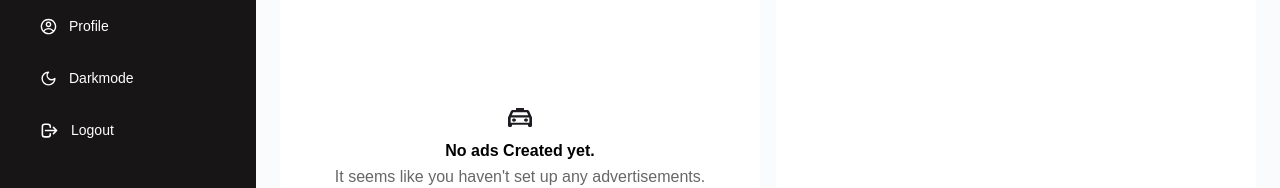
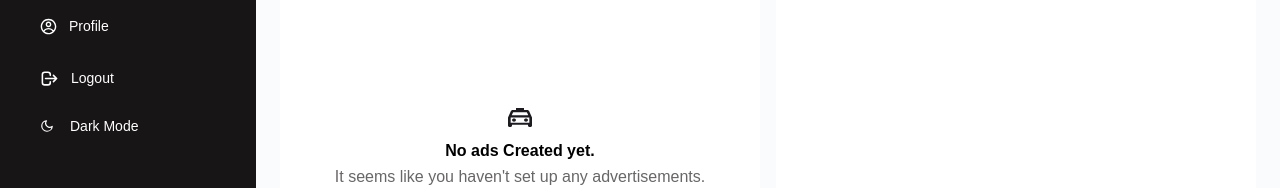
Before and after one commit to ManojKumar2920/TIC-Spotlight-Dashboard, a Next.js app: page / in a window 1280 px wide. Shown: the part 252-440 px from the top of the page. Built offline with nearby package versions, Linux system fonts and the light colour scheme.

Commit message:
Dark Mode Feature

```diff
--- a/app/globals.css
+++ b/app/globals.css
@@ -16,6 +16,12 @@ html, body {
   padding: 0;
   height: 100%;
   width: 100%;
+}
+
+@layer base{
+  body {
+      @apply dark:bg-[#0f172a] bg-white
+  }
 }
 
 body {
--- a/app/layout.tsx
+++ b/app/layout.tsx
@@ -1,29 +1,28 @@
 import type { Metadata } from "next";
-import localFont from 'next/font/local';
+import localFont from "next/font/local";
 import "./globals.css";
-
+import { Providers } from "./providers";
 
 const objectivity = localFont({
   src: [
     {
-      path: '../fonts/Objectivity.woff2',
-      weight: '400',
-      style: 'normal',
+      path: "../fonts/Objectivity.woff2",
+      weight: "400",
+      style: "normal",
     },
     {
-      path: '../fonts/Objectivity_Medium.woff2',
-      weight: '500',
-      style: 'normal',
+      path: "../fonts/Objectivity_Medium.woff2",
+      weight: "500",
+      style: "normal",
     },
     {
-      path: '../fonts/Objectivity_ExtraBold.woff2',
-      weight: '700',
-      style: 'normal',
+      path: "../fonts/Objectivity_ExtraBold.woff2",
+      weight: "700",
+      style: "normal",
     },
   ],
-  variable: '--font-objectivity'
+  variable: "--font-objectivity",
 });
-
 
 export const metadata: Metadata = {
   title: "Spotlight Dashboard",
@@ -37,10 +36,8 @@ export default function RootLayout({
 }>) {
   return (
     <html lang="en">
-      <body
-        className={`${objectivity.variable} antialiased`}
-      >
-        {children}
+      <body className={`${objectivity.variable} antialiased`}>
+        <Providers>{children}</Providers>
       </body>
     </html>
   );
--- /dev/null
+++ b/app/providers.tsx
@@ -0,0 +1,10 @@
+'use client'
+import { ThemeProvider } from "next-themes";
+
+export function Providers({children}: {children: React.ReactNode}){
+    return(
+        <ThemeProvider attribute="class" defaultTheme="system" enableSystem>
+            {children}
+        </ThemeProvider>
+    )
+}
--- a/components/ReusableComponents/Sidebar.tsx
+++ b/components/ReusableComponents/Sidebar.tsx
@@ -11,10 +11,10 @@ import {
     ProfileIcon,
     SettingsIcon,
     LogoutIcon,
-    DarkModeIcon,
     DashboardIcon
 } from "@/components/ReusableComponents/Icon";
 import { usePathname } from "next/navigation";
+import ThemeSwitch from "@/components/ReusableComponents/ThemeSwitch";
 
 export const Sidebar: React.FC = () => {
     const pathname = usePathname();
@@ -24,7 +24,6 @@ export const Sidebar: React.FC = () => {
         { href: "/dashboard", icon: <DashboardIcon  className="w-[17px] h-[17px]" />, text: "Dashboard", key: "dashboard" },
         { href: "/invoice", icon: < InvoiceIcon  className="w-[17px] h-[17px]"  />, text: "Invoice", key: "invoice" },
         { href: "/profile", icon: < ProfileIcon className="w-[17px] h-[17px]"  />, text: "Profile", key: "profile" },
-        { href: "/darkmode", icon: <DarkModeIcon className="w-[17px] h-[17px]" />, text: "Darkmode", key: "darkmode" },
         { href: "/logout", icon: <LogoutIcon className="w-[19px] h-[19px]"  />, text: "Logout", key: "logout" },
     ];
 
@@ -50,6 +49,10 @@ export const Sidebar: React.FC = () => {
                         </li>
                     </Link>
                 ))}
+                <div className=" pl-10 mt-2">
+
+                <ThemeSwitch />
+                </div>
             </ul>
         </nav>
     </div>
--- /dev/null
+++ b/components/ReusableComponents/ThemeSwitch.tsx
@@ -0,0 +1,39 @@
+"use client";
+import { useState, useEffect } from "react";
+import { useTheme } from "next-themes";
+import { FiSun, FiMoon } from "react-icons/fi";
+
+export default function ThemeSwitch() {
+  const { theme, setTheme } = useTheme();
+  const [mounted, setMounted] = useState(false);
+
+  useEffect(() => {
+    setMounted(true);
+  }, []);
+
+  if (!mounted) return null;
+
+  const handleClick = () => {
+    setTheme(theme === "dark" ? "light" : "dark");
+  };
+
+  return (
+    <button
+      className="  rounded-full transition-colors duration-300 focus:outline-none "
+      id="theme-toggle"
+      aria-label="auto"
+      aria-live="polite"
+      onClick={handleClick}
+    >
+      {theme === "dark" ? (
+        <div className="flex items-center justify-center gap-4">
+          <FiSun className=" text-purple-200" /> Light Mode
+        </div>
+      ) : (
+        <div className="flex items-center  justify-center gap-4">
+          <FiMoon className=" text-purple-heart-600" /> Dark Mode
+        </div>
+      )}
+    </button>
+  );
+}
--- a/package.json
+++ b/package.json
@@ -23,6 +23,7 @@
     "kepler.gl": "^3.1.0-alpha.3",
     "lucide-react": "^0.469.0",
     "next": "^15.1.3",
+    "next-themes": "^0.4.4",
     "react": "^18.2.0",
     "react-day-picker": "^8.10.1",
     "react-dom": "^18.2.0",
```
Also changed, not shown: tailwind.config.ts (line endings or trailing spaces), 1 other file (tests, documents, lock files or other folders).
